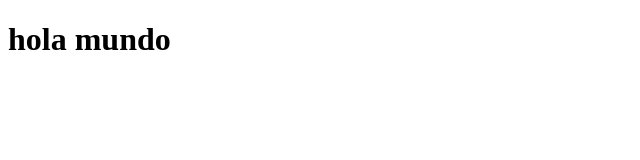
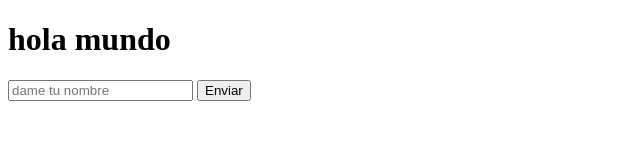
Before and after one commit to NachoXS15/testingProg1, a plain HTML site: page index.html in a window 1280 px wide. Shown: the whole page, without its empty margins (0-640 px from the left). Drawn offline with Linux system fonts and the light colour scheme.

Commit message:
mejore un form

```diff
--- a/index.html
+++ b/index.html
@@ -9,7 +9,9 @@
 <body>
     <h1>hola mundo</h1>
     <form action="" method="get">
+        <input type="text" placeholder="dame tu nombre">
+        <input type="submit" value="Enviar">
+    </form>
 
-    </form>
 </body>
 </html>
```
